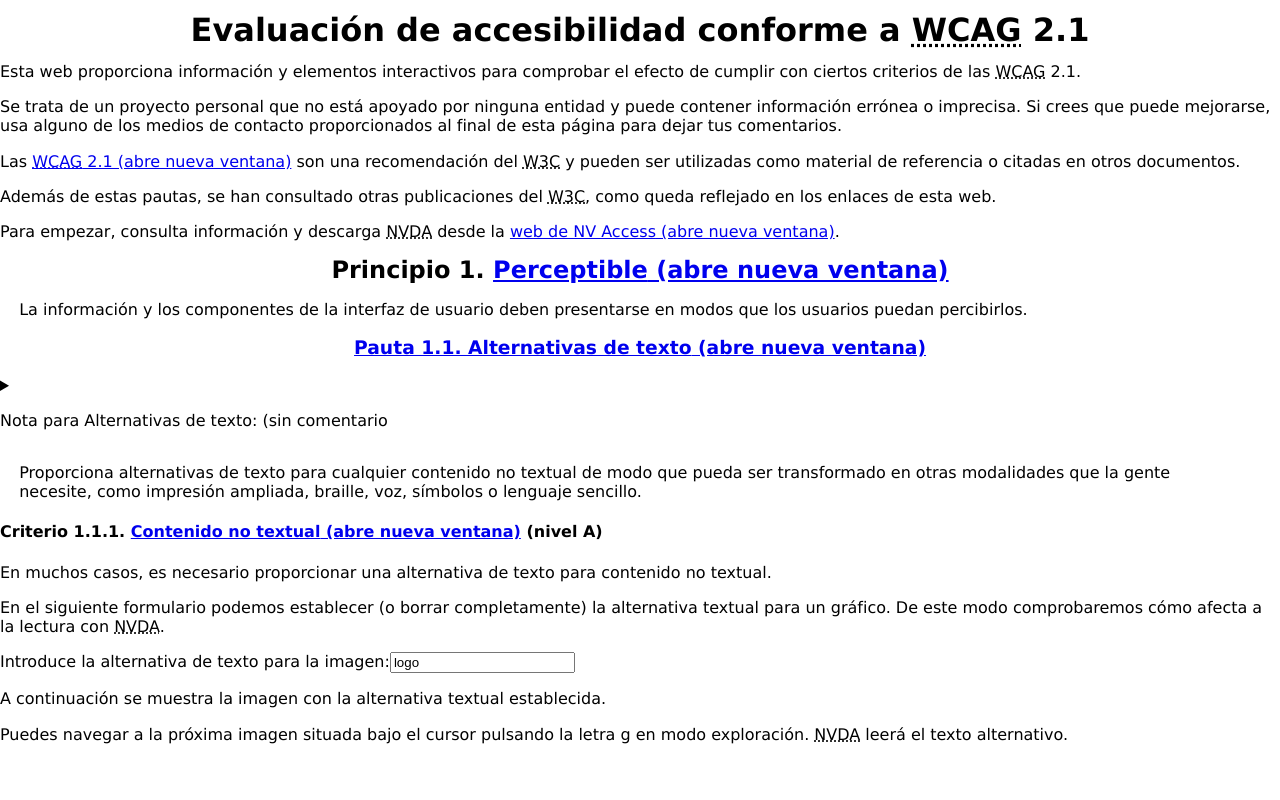
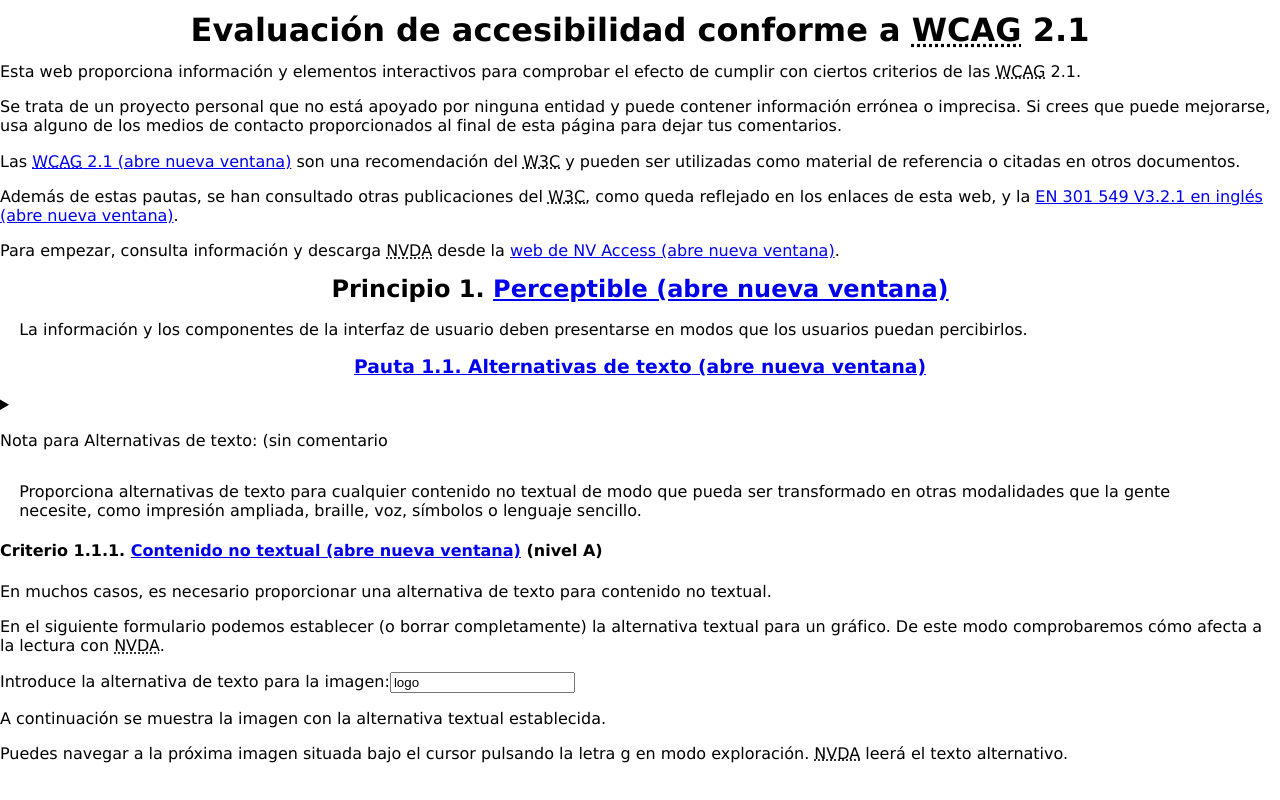
Before and after one commit to nvdaes/weba11y, a React (Create React App) app: page / in a window 1280 px wide. Shown: the top 800 px of the page. Built offline with nearby package versions, Linux system fonts and the light colour scheme.

Commit message:
Improve links

```diff
--- a/src/components/landmarks/aside.js
+++ b/src/components/landmarks/aside.js
@@ -4,9 +4,12 @@ const Aside = () => {
 		<aside aria-labelledby="asideAccessibilityInfo">
 		<h2 id="asideAccessibilityInfo">Información adicional sobre accesibilidad</h2>
 		<ul>
-		<li><a href="https://www.w3.org/WAI" hrefLang="en"><abbr title="Web Accessibility Initiative">WAI</abbr> (abre nueva ventana)</a></li>
-		<li> <a href="https://daisy.org">Consorcio <abbr title="Digital Accessible Information System">DAISY</abbr></a></li>
-		<li> <a href="https://edrlab.org"><abbr title="European Digital Reading Lab">EDRLab</abbr></a></li>
+		<li><a href="https://www.w3.org/WAI" hrefLang="en" target="_blank"
+		rel="noopener noreferrer"><abbr title="Web Accessibility Initiative">WAI</abbr> (abre nueva ventana)</a></li>
+		<li> <a href="https://daisy.org" target="_blank"
+		rel="noopener noreferrer">Consorcio <abbr title="Digital Accessible Information System">DAISY</abbr> (abre nueva ventana)</a></li>
+		<li> <a href="https://edrlab.org" target="_blank"
+		rel="noopener noreferrer"><abbr title="European Digital Reading Lab">EDRLab</abbr> (abre nueva ventana)</a></li>
 		</ul>
 		</aside>
 		</>
--- a/src/components/landmarks/header.js
+++ b/src/components/landmarks/header.js
@@ -8,7 +8,7 @@ const Header = () => {
 		<p>Esta web proporciona información y elementos interactivos para comprobar el efecto de cumplir con ciertos criterios de las <abbr title="Web Content Accessibility Guidelines">WCAG</abbr> 2.1.</p>
 		<p>Se trata de un proyecto personal que no está apoyado por ninguna entidad y puede contener información errónea o imprecisa. Si crees que puede mejorarse, usa alguno de los medios de contacto proporcionados al final de esta página para dejar tus comentarios.</p>
 		<p>Las <a href="https://www.w3.org/TR/WCAG21"><abbr title="Web Content Accessibility Guidelines">WCAG</abbr> 2.1 (abre nueva ventana)</a> son una recomendación del <abbr title="World Wide Web Consortium">W3C</abbr> y pueden ser utilizadas como material de referencia o citadas en otros documentos.</p>
-		<p>Además de estas pautas, se han consultado otras publicaciones del <abbr title="World Wide Web Consortium">W3C</abbr>, como queda reflejado en los enlaces de esta web.</p>
+		<p>Además de estas pautas, se han consultado otras publicaciones del <abbr title="World Wide Web Consortium">W3C</abbr>, como queda reflejado en los enlaces de esta web, y la <ExternalLink href="https://www.etsi.org/deliver/etsi_en/301500_301599/301549/03.02.01_60/en_301549v030201p.pdf" contents="EN 301 549 V3.2.1 en inglés" />.</p>
 		<p>Para empezar, consulta información y descarga <abbr title="Non Visual Desktop Access">NVDA</abbr> desde la <ExternalLink href="https://www.nvaccess.org" contents="web de NV Access" />.</p>
 		</header>
 		</>
```
